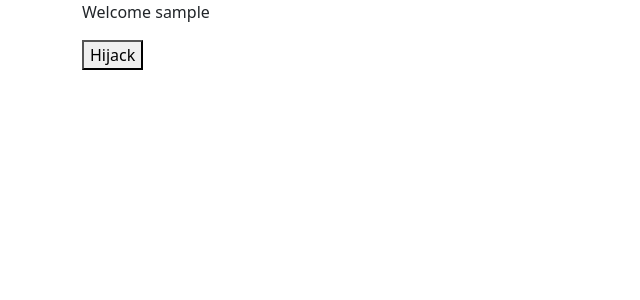
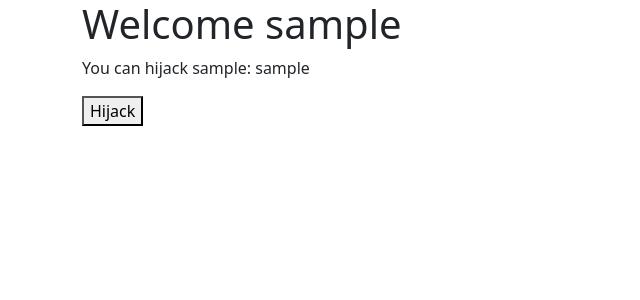
Before and after one commit to c0d3m0nk3y/websh, a Django app: template strappy/templates/strappy/hijack.html in a window 1280 px wide. Shown: the top 300 px of the page, without its empty margins (0-640 px from the left). Run offline with Django 4.2, Linux system fonts and the light colour scheme; the template is opened without the code that fills it: values that come from a table or form of the project are taken from there, others are empty; the visitor is signed in with stand-in values (Sample User, id 1); data comes from the database, SQL or seed files in the repository; some libraries are stand-ins or nearby versions.

Commit message:
Improved hijack

```diff
--- a/strappy/templates/strappy/hijack.html
+++ b/strappy/templates/strappy/hijack.html
@@ -1,12 +1,13 @@
 {% extends 'strappy/base.html' %}
-{% load socialaccount %}
+{% load hijack %}
 
 {% block content %}
 <div class="container">
-    <p>Welcome {{ user.username }}</p>
+    <h1>Welcome {{ user.username }}</h1>
+    <p>You can hijack {{ another_user }}: {{ request.user|can_hijack:another_user }}</p>
     <form action="{% url 'hijack:acquire' %}" method="POST">
         {% csrf_token %}
-        <input type="hidden" name="user_pk" value="3">
+        <input type="hidden" name="user_pk" value="{{ another_user.pk }}">
         <button type="submit">Hijack</button>
         <input class="btn btn-primary" type="hidden" name="next" value="{{ request.path }}">
     </form>
--- a/strappy/views.py
+++ b/strappy/views.py
@@ -1,5 +1,6 @@
 import logging
 
+from django.contrib.auth.models import User
 from django.shortcuts import render
 from django.views.generic import TemplateView
 
@@ -29,5 +30,7 @@ class Hijack(TemplateView):
         return render(
             request,
             self.template_name,
-            {},
+            {
+                'another_user': User.objects.get(pk=3)
+            },
         )
```
